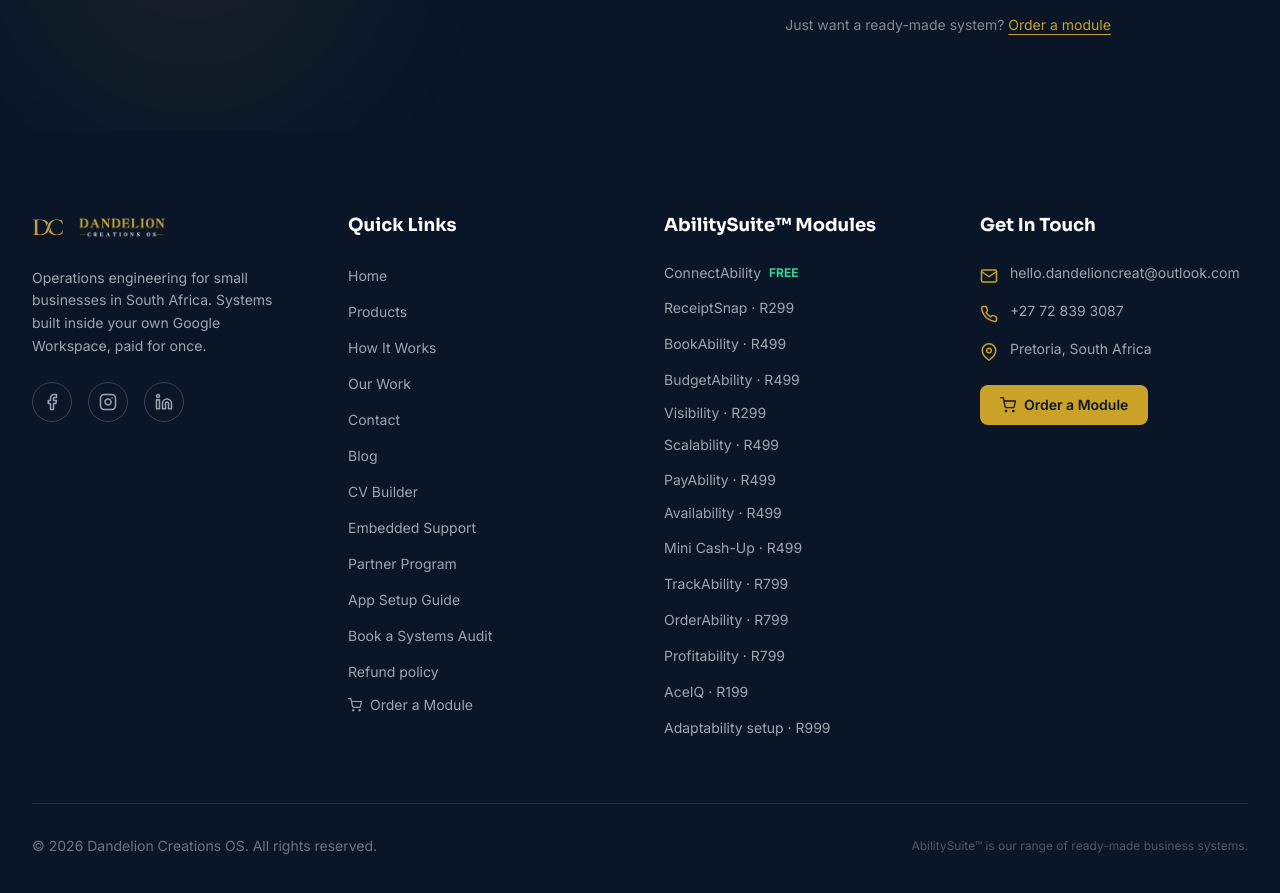
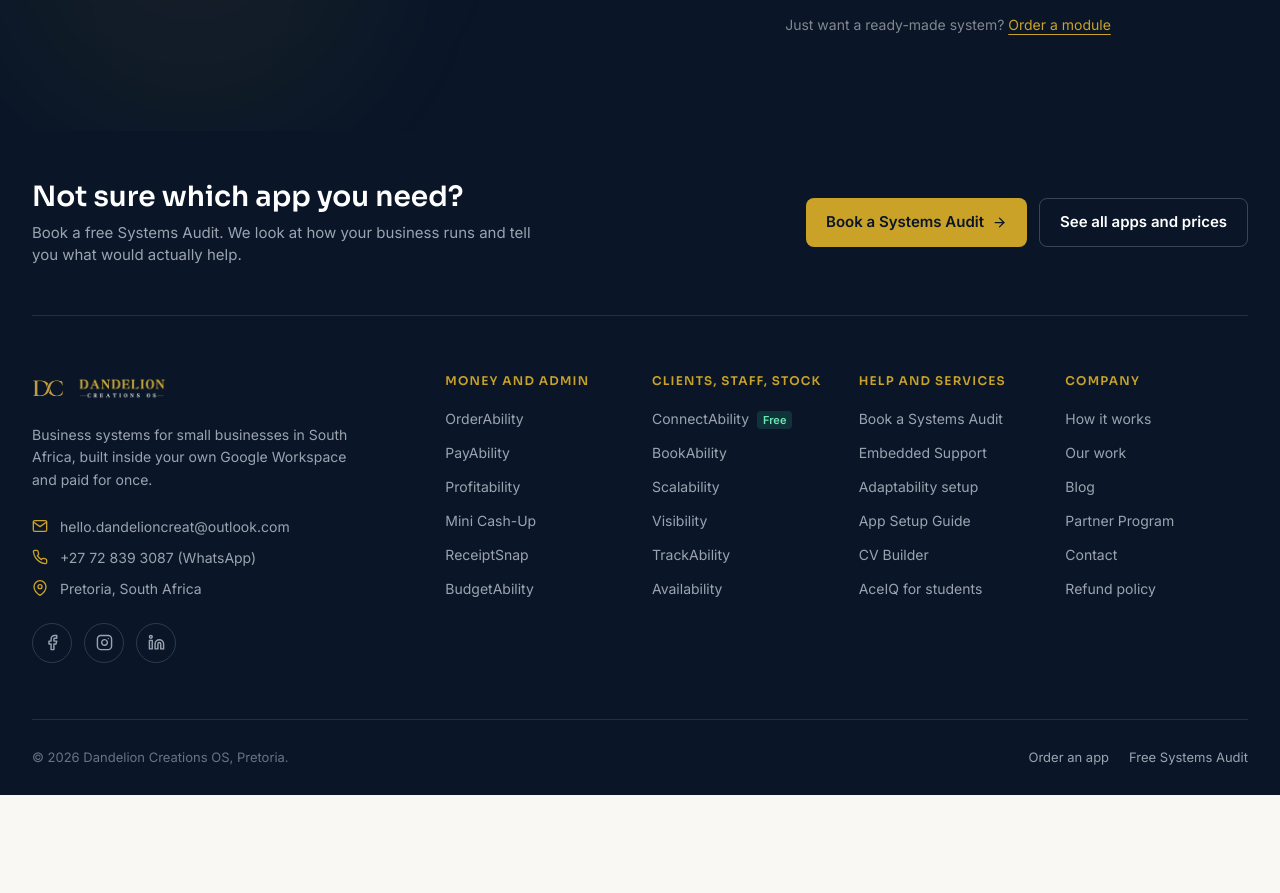
Before and after one commit to DandelionSeedlings/dandelion-va-website, a Next.js app: page / in a window 1280 px wide. Shown: the part 5220-6113 px from the top of the page. After the commit the page ends 6015 px from the top, so only its background shows below. Built offline with nearby package versions, Linux system fonts and the light colour scheme; no server answers.

Commit message:
new footer

```diff
--- a/src/components/Footer.jsx
+++ b/src/components/Footer.jsx
@@ -2,9 +2,60 @@
 
 import { useEffect, useState } from 'react'
 import Link from 'next/link'
-import { FiMail, FiPhone, FiMapPin, FiFacebook, FiInstagram, FiLinkedin, FiShoppingCart } from 'react-icons/fi'
+import { FiMail, FiPhone, FiMapPin, FiFacebook, FiInstagram, FiLinkedin, FiArrowRight } from 'react-icons/fi'
 
 const ORDER_FORM_URL = '/order'
+
+// Grouped by what the business needs, not by price. Prices live on the app pages
+// and the order form, so the footer never shows an old price.
+const COLUMNS = [
+  {
+    title: 'Money and admin',
+    links: [
+      ['OrderAbility', '/orderability'],
+      ['PayAbility', '/payability'],
+      ['Profitability', '/profitability'],
+      ['Mini Cash-Up', '/mini-cash-up'],
+      ['ReceiptSnap', '/receiptsnap'],
+      ['BudgetAbility', '/budgetability'],
+    ],
+  },
+  {
+    title: 'Clients, staff, stock',
+    links: [
+      ['ConnectAbility', '/connectability', 'Free'],
+      ['BookAbility', '/bookability'],
+      ['Scalability', '/scalability'],
+      ['Visibility', '/visibility'],
+      ['TrackAbility', '/trackability'],
+      ['Availability', '/availability'],
+    ],
+  },
+  {
+    title: 'Help and services',
+    links: [
+      ['Book a Systems Audit', '/book'],
+      ['Embedded Support', '/embeddedsupport'],
+      ['Adaptability setup', '/adaptability'],
+      ['App Setup Guide', '/setup-guide'],
+      ['CV Builder', '/cv'],
+      ['AceIQ for students', '/aceiq'],
+    ],
+  },
+  {
+    title: 'Company',
+    links: [
+      ['How it works', '/#process'],
+      ['Our work', '/#portfolio'],
+      ['Blog', '/blog'],
+      ['Partner Program', '/partners'],
+      ['Contact', '/#contact'],
+      ['Refund policy', '/refunds'],
+    ],
+  },
+]
+
+const link = 'text-[14px] text-gray-400 transition-colors duration-200 hover:text-gold'
 
 export default function Footer() {
   const [partnerCode, setPartnerCode] = useState('')
@@ -18,140 +69,91 @@ export default function Footer() {
       return
     }
     const codeFromStorage = localStorage.getItem('dc_partner_code')
-    if (codeFromStorage) {
-      setPartnerCode(codeFromStorage)
-    }
+    if (codeFromStorage) setPartnerCode(codeFromStorage)
   }, [])
 
-  const buildOrderUrl = (productName, subtitle) => {
-    const params = new URLSearchParams()
-    if (productName && subtitle) {
-      params.set('product', productName + ' / ' + subtitle)
-    }
-    if (partnerCode) {
-      params.set('partner', partnerCode)
-    }
-    const query = params.toString()
-    return query ? `${ORDER_FORM_URL}?${query}` : ORDER_FORM_URL
-  }
+  const orderUrl = partnerCode ? `${ORDER_FORM_URL}?partner=${encodeURIComponent(partnerCode)}` : ORDER_FORM_URL
 
   return (
-    <footer className="bg-navy-900 text-white pt-20 pb-10">
-      <div className="max-w-7xl mx-auto px-4 sm:px-6 lg:px-8">
-        <div className="grid grid-cols-1 md:grid-cols-2 lg:grid-cols-4 gap-12 mb-16">
-          {/* Brand Column */}
-          <div className="lg:col-span-1">
-            <Link href="/" className="mb-6 flex items-center gap-2.5" aria-label="Dandelion Creations home">
+    <footer className="bg-navy-900 text-white">
+      <div className="mx-auto max-w-7xl px-5 sm:px-6 lg:px-8">
+        {/* Call to action */}
+        <div className="flex flex-col gap-6 border-b border-white/10 py-12 md:flex-row md:items-center md:justify-between">
+          <div>
+            <p className="font-display text-[24px] font-semibold leading-tight md:text-[28px]">Not sure which app you need?</p>
+            <p className="mt-2 max-w-[34em] text-[15px] text-gray-400">Book a free Systems Audit. We look at how your business runs and tell you what would actually help.</p>
+          </div>
+          <div className="flex flex-wrap gap-3">
+            <Link href="/book" className="inline-flex items-center gap-2 rounded-lg bg-gold px-5 py-3 text-[15px] font-semibold text-navy-900 transition hover:brightness-105">
+              Book a Systems Audit <FiArrowRight aria-hidden="true" />
+            </Link>
+            <Link href="/abilitysuite" className="inline-flex items-center rounded-lg border border-white/20 px-5 py-3 text-[15px] font-semibold text-white transition hover:border-gold hover:text-gold">
+              See all apps and prices
+            </Link>
+          </div>
+        </div>
+
+        {/* Links */}
+        <div className="grid grid-cols-2 gap-x-6 gap-y-10 py-14 lg:grid-cols-6">
+          <div className="col-span-2">
+            <Link href="/" className="mb-5 flex items-center gap-2.5" aria-label="Dandelion Creations home">
               <img src="/images/logo-icon.png" alt="" width="32" height="32" className="h-8 w-8 object-contain" />
               <img src="/images/DC-logo-text.png" alt="Dandelion Creations OS" width="1584" height="396" className="h-6 w-auto object-contain" />
             </Link>
-            <p className="text-gray-400 text-sm leading-relaxed mb-6">
-              Operations engineering for small businesses in South Africa. Systems built inside your own Google Workspace, paid for once.
+            <p className="max-w-[24em] text-[14px] leading-relaxed text-gray-400">
+              Business systems for small businesses in South Africa, built inside your own Google Workspace and paid for once.
             </p>
-            <div className="flex gap-4">
-              <a href="https://www.facebook.com/DandelionCreations01" aria-label="Dandelion Creations on Facebook" target="_blank" rel="noopener noreferrer" className="w-10 h-10 rounded-full border border-gray-700 flex items-center justify-center text-gray-400 hover:text-gold hover:border-gold transition-all duration-300">
-                <FiFacebook size={18} />
-              </a>
-              <a href="https://www.instagram.com/dandelion.creat/" aria-label="Dandelion Creations on Instagram" target="_blank" rel="noopener noreferrer" className="w-10 h-10 rounded-full border border-gray-700 flex items-center justify-center text-gray-400 hover:text-gold hover:border-gold transition-all duration-300">
-                <FiInstagram size={18} />
-              </a>
-              <a href="https://www.linkedin.com/in/simone-theron-va" aria-label="Simone Theron on LinkedIn" target="_blank" rel="noopener noreferrer" className="w-10 h-10 rounded-full border border-gray-700 flex items-center justify-center text-gray-400 hover:text-gold hover:border-gold transition-all duration-300">
-                <FiLinkedin size={18} aria-hidden="true" />
-              </a>
+            <ul className="mt-6 space-y-2.5">
+              <li className="flex items-center gap-3">
+                <FiMail className="shrink-0 text-gold" size={16} aria-hidden="true" />
+                <a href="mailto:hello.dandelioncreat@outlook.com" className={link}>hello.dandelioncreat@outlook.com</a>
+              </li>
+              <li className="flex items-center gap-3">
+                <FiPhone className="shrink-0 text-gold" size={16} aria-hidden="true" />
+                <a href="https://wa.me/27728393087" target="_blank" rel="noopener noreferrer" className={link}>+27 72 839 3087 (WhatsApp)</a>
+              </li>
+              <li className="flex items-center gap-3">
+                <FiMapPin className="shrink-0 text-gold" size={16} aria-hidden="true" />
+                <span className="text-[14px] text-gray-400">Pretoria, South Africa</span>
+              </li>
+            </ul>
+            <div className="mt-6 flex gap-3">
+              {[
+                ['https://www.facebook.com/DandelionCreations01', 'Dandelion Creations on Facebook', FiFacebook],
+                ['https://www.instagram.com/dandelion.creat/', 'Dandelion Creations on Instagram', FiInstagram],
+                ['https://www.linkedin.com/in/simone-theron-va', 'Simone Theron on LinkedIn', FiLinkedin],
+              ].map(([href, label, Icon]) => (
+                <a key={href} href={href} aria-label={label} target="_blank" rel="noopener noreferrer" className="flex h-10 w-10 items-center justify-center rounded-full border border-white/15 text-gray-400 transition hover:border-gold hover:text-gold">
+                  <Icon size={17} aria-hidden="true" />
+                </a>
+              ))}
             </div>
           </div>
 
-          {/* Quick Links */}
-          <div>
-            <h4 className="text-lg text-white mb-6 font-bold">Quick Links</h4>
-            <ul className="space-y-3">
-              <li><Link href="/" className="text-gray-400 hover:text-gold transition-colors duration-300 text-sm">Home</Link></li>
-              <li><Link href="/#products" className="text-gray-400 hover:text-gold transition-colors duration-300 text-sm">Products</Link></li>
-              <li><Link href="/#process" className="text-gray-400 hover:text-gold transition-colors duration-300 text-sm">How It Works</Link></li>
-              <li><Link href="/#portfolio" className="text-gray-400 hover:text-gold transition-colors duration-300 text-sm">Our Work</Link></li>
-              <li><Link href="/#contact" className="text-gray-400 hover:text-gold transition-colors duration-300 text-sm">Contact</Link></li>
-              <li><Link href="/blog" className="text-gray-400 hover:text-gold transition-colors duration-300 text-sm">Blog</Link></li>
-              <li><Link href="/cv" className="text-gray-400 hover:text-gold transition-colors duration-300 text-sm">CV Builder</Link></li>
-              <li><Link href="/embeddedsupport" className="text-gray-400 hover:text-gold transition-colors duration-300 text-sm">Embedded Support</Link></li>
-              <li><Link href="/partners" className="text-gray-400 hover:text-gold transition-colors duration-300 text-sm">Partner Program</Link></li>
-              <li><Link href="/setup-guide" className="text-gray-400 hover:text-gold transition-colors duration-300 text-sm">App Setup Guide</Link></li>
-              <li><Link href="/book" className="text-gray-400 hover:text-gold transition-colors duration-300 text-sm">Book a Systems Audit</Link></li>
-              <li><Link href="/refunds" className="text-gray-400 hover:text-gold transition-colors duration-300 text-sm">Refund policy</Link></li>
-              <li>
-                <a href={buildOrderUrl()} className="text-gray-400 hover:text-gold transition-colors duration-300 text-sm flex items-center gap-2">
-                  <FiShoppingCart size={14} /> Order a Module
-                </a>
-              </li>
-            </ul>
-          </div>
-
-          {/* AbilitySuite Modules */}
-          <div>
-            <h4 className="text-lg text-white mb-6 font-bold">AbilitySuite™ Modules</h4>
-            <ul className="space-y-3">
-              <li>
-                <Link href="/connectability" className="text-gray-400 hover:text-gold transition-colors duration-300 text-sm flex items-center gap-2">
-                  ConnectAbility <span className="text-emerald-400 text-xs font-bold">FREE</span>
-                </Link>
-              </li>
-              <li><Link href="/receiptsnap" className="text-gray-400 hover:text-gold transition-colors duration-300 text-sm">ReceiptSnap · R299</Link></li>
-              <li><Link href="/bookability" className="text-gray-400 hover:text-gold transition-colors duration-300 text-sm">BookAbility · R499</Link></li>
-              <li><Link href="/budgetability" className="text-gray-400 hover:text-gold transition-colors duration-300 text-sm">BudgetAbility · R499</Link></li>
-              <li>
-                <Link href="/visibility" className="text-gray-400 hover:text-gold transition-colors duration-300 text-sm flex items-center gap-1">Visibility · R299</Link>
-              </li>
-              <li>
-                <Link href="/scalability" className="text-gray-400 hover:text-gold transition-colors duration-300 text-sm flex items-center gap-1">
-                  Scalability · R499
-                </Link>
-              </li>
-              <li><Link href="/payability" className="text-gray-400 hover:text-gold transition-colors duration-300 text-sm">PayAbility · R499</Link></li>
-              <li>
-                <Link href="/availability" className="text-gray-400 hover:text-gold transition-colors duration-300 text-sm flex items-center gap-1">
-                  Availability · R499
-                </Link>
-              </li>
-              <li><Link href="/mini-cash-up" className="text-gray-400 hover:text-gold transition-colors duration-300 text-sm">Mini Cash-Up · R499</Link></li>
-              <li><Link href="/trackability" className="text-gray-400 hover:text-gold transition-colors duration-300 text-sm">TrackAbility · R799</Link></li>
-              <li><Link href="/orderability" className="text-gray-400 hover:text-gold transition-colors duration-300 text-sm">OrderAbility · R799</Link></li>
-              <li><Link href="/profitability" className="text-gray-400 hover:text-gold transition-colors duration-300 text-sm">Profitability · R799</Link></li>
-              <li><Link href="/aceiq" className="text-gray-400 hover:text-gold transition-colors duration-300 text-sm">AceIQ · R199</Link></li>
-              <li><Link href="/adaptability" className="text-gray-400 hover:text-gold transition-colors duration-300 text-sm">Adaptability setup · R999</Link></li>
-            </ul>
-          </div>
-
-          {/* Contact Info */}
-          <div>
-            <h4 className="text-lg text-white mb-6 font-bold">Get In Touch</h4>
-            <ul className="space-y-4">
-              <li className="flex items-start gap-3">
-                <FiMail className="text-gold mt-1 flex-shrink-0" size={18} />
-                <a href="mailto:hello.dandelioncreat@outlook.com" className="text-gray-400 hover:text-gold transition-colors text-sm">hello.dandelioncreat@outlook.com</a>
-              </li>
-              <li className="flex items-start gap-3">
-                <FiPhone className="text-gold mt-1 flex-shrink-0" size={18} />
-                <a href="https://wa.me/27728393087" target="_blank" rel="noopener noreferrer" className="text-gray-400 hover:text-gold transition-colors text-sm">+27 72 839 3087</a>
-              </li>
-              <li className="flex items-start gap-3">
-                <FiMapPin className="text-gold mt-1 flex-shrink-0" size={18} />
-                <span className="text-gray-400 text-sm">Pretoria, South Africa</span>
-              </li>
-            </ul>
-
-            <a href={buildOrderUrl()} className="mt-6 inline-flex items-center gap-2 bg-gold text-navy-900 px-5 py-2.5 rounded-lg font-semibold text-sm hover:bg-gold-light transition-all duration-300">
-              <FiShoppingCart size={16} aria-hidden="true" /> Order a Module
-            </a>
-
-            {partnerCode && (
-              <p className="text-emerald-400 text-xs mt-2 font-medium">Partner code {partnerCode} active</p>
-            )}
-          </div>
+          {COLUMNS.map((col) => (
+            <nav key={col.title} aria-label={col.title}>
+              <h4 className="mb-4 whitespace-nowrap text-[12px] font-semibold uppercase tracking-[0.1em] text-gold">{col.title}</h4>
+              <ul className="space-y-2.5">
+                {col.links.map(([name, href, tag]) => (
+                  <li key={href}>
+                    <Link href={href} className={link}>
+                      {name}
+                      {tag && <span className="ml-2 rounded bg-emerald-400/15 px-1.5 py-0.5 text-[11px] font-semibold text-emerald-300">{tag}</span>}
+                    </Link>
+                  </li>
+                ))}
+              </ul>
+            </nav>
+          ))}
         </div>
 
-        <div className="border-t border-gray-800 pt-8">
-          <div className="flex flex-col md:flex-row justify-between items-center gap-4">
-            <p className="text-gray-500 text-sm">© {new Date().getFullYear()} Dandelion Creations OS. All rights reserved.</p>
-            <p className="text-gray-600 text-xs">AbilitySuite™ is our range of ready-made business systems.</p>
+        {/* Bottom bar */}
+        <div className="flex flex-col gap-3 border-t border-white/10 py-7 text-[13px] text-gray-500 md:flex-row md:items-center md:justify-between">
+          <p>© {new Date().getFullYear()} Dandelion Creations OS, Pretoria.</p>
+          <div className="flex flex-wrap items-center gap-x-5 gap-y-2">
+            {partnerCode && <span className="font-medium text-emerald-400">Partner code {partnerCode} active</span>}
+            <a href={orderUrl} className="text-gray-400 transition hover:text-gold">Order an app</a>
+            <Link href="/book" className="text-gray-400 transition hover:text-gold">Free Systems Audit</Link>
           </div>
         </div>
       </div>
```
